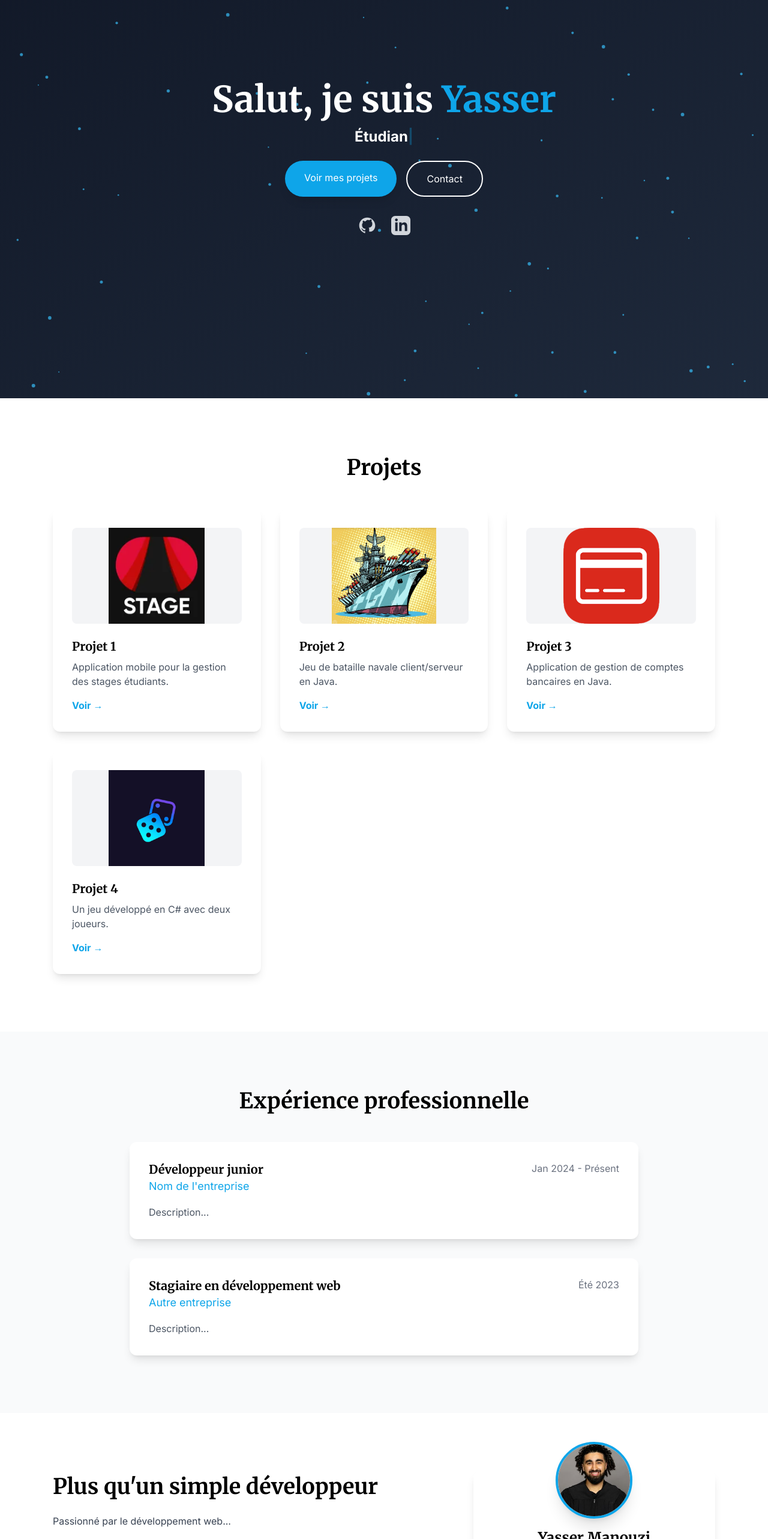
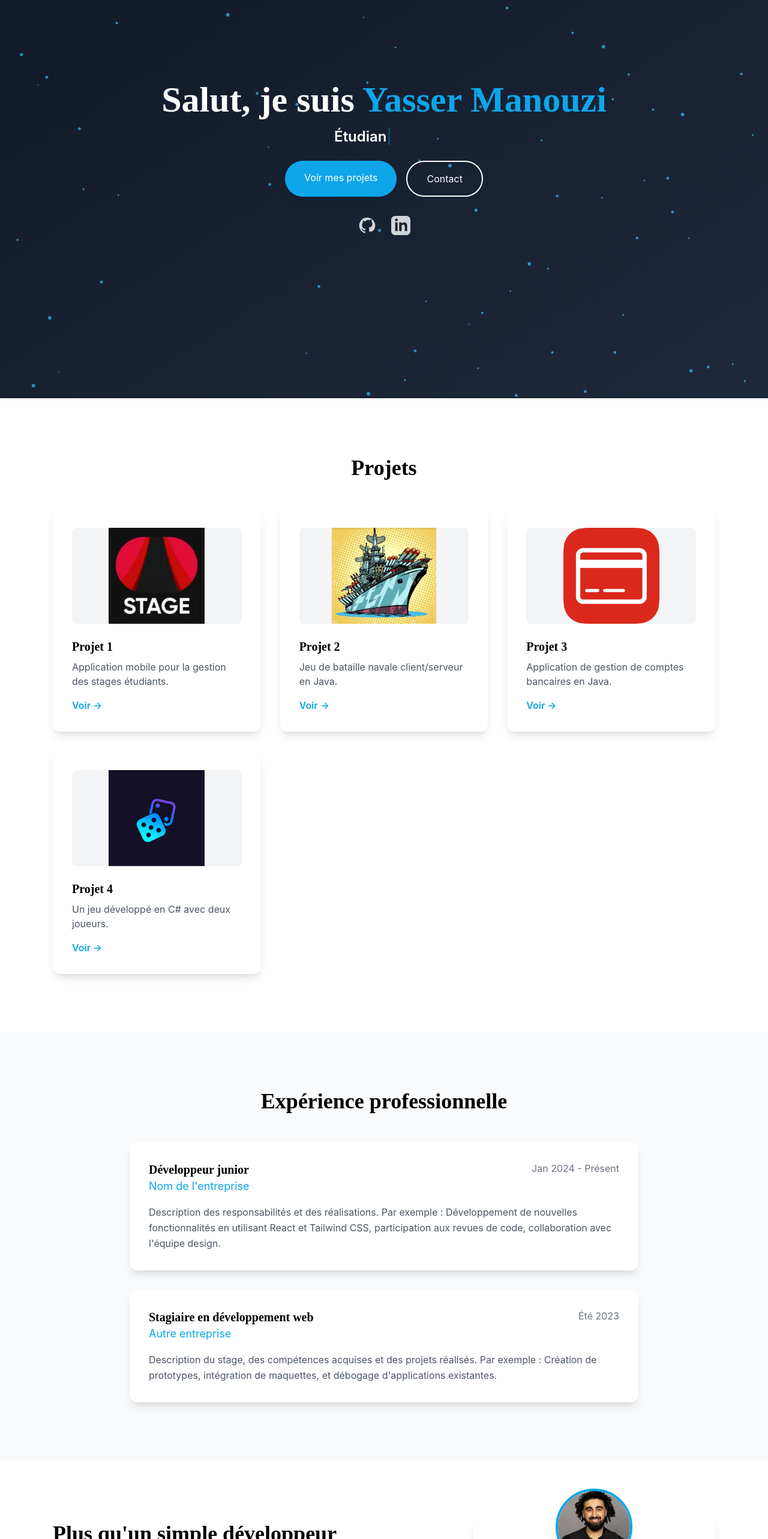
Before and after one commit to YasserManouzi/Portfolio, a React (Vite) app: page / in a window 1280 px wide. Shown: the part 220-2786 px from the top of the page at 60% size. Built offline with nearby package versions, Linux system fonts and the light colour scheme; the HTML template or start-up script is replaced by a standard one.

Commit message:
modification du code des couleurs en mode sombre

```diff
--- a/src/App.jsx
+++ b/src/App.jsx
@@ -2,20 +2,20 @@ import React, { useState, useEffect, useRef } from 'react';
 import ThemeToggle from './ThemeToggle';
 import { motion } from 'framer-motion';
 import { useInView } from 'react-intersection-observer';
-// ======================= COMPOSANT NAVBAR =======================
 
+// COMPOSANT POUR L'ANIMATION D'APPARITION
 const FadeInSection = ({ children }) => {
     const { ref, inView } = useInView({
-        triggerOnce: true,    // L'animation ne se joue qu'une seule fois
-        threshold: 0.1,       // Se déclenche quand 10% de la section est visible
-        rootMargin: '0px 0px -50px 0px', // Commence l'animation un peu avant que la section n'atteigne le bas de l'écran
+        triggerOnce: true,
+        threshold: 0.1,
+        rootMargin: '0px 0px -50px 0px',
     });
 
     return (
         <motion.div
             ref={ref}
-            initial={{ opacity: 0, y: 30 }} // État initial : invisible et 30px plus bas
-            animate={{ opacity: inView ? 1 : 0, y: inView ? 0 : 30 }} // État final : visible et à sa position normale
+            initial={{ opacity: 0, y: 30 }}
+            animate={{ opacity: inView ? 1 : 0, y: inView ? 0 : 30 }}
             transition={{ duration: 0.8, ease: "easeOut" }}
         >
             {children}
@@ -23,6 +23,7 @@ const FadeInSection = ({ children }) => {
     );
 };
 
+// ======================= COMPOSANT NAVBAR =======================
 const Navbar = ({ isScrolled, currentPage, setCurrentPage, scrollToSection, activeSection, theme, setTheme }) => {
     const [isMenuOpen, setIsMenuOpen] = useState(false);
 
@@ -44,7 +45,6 @@ const Navbar = ({ isScrolled, currentPage, setCurrentPage, scrollToSection, acti
                 </a>
                 <div className="flex items-center gap-2">
                     <nav className="hidden md:flex items-center gap-8">
-                        {/* === MODIFICATIONS DES COULEURS ICI === */}
                         <a href="#accueil" className={`font-medium transition-colors duration-300 dark:text-gray-300 ${currentPage === 'home' && activeSection === 'accueil' ? 'text-sky-500 link-active' : 'hover:text-sky-500 dark:hover:text-sky-400'}`} onClick={(e) => scrollToSection(e, "accueil")}>Accueil</a>
                         <a href="#projets" className={`font-medium transition-colors duration-300 dark:text-gray-300 ${currentPage === 'home' && activeSection === 'projets' ? 'text-sky-500 link-active' : 'hover:text-sky-500 dark:hover:text-sky-400'}`} onClick={(e) => scrollToSection(e, "projets")}>Projets</a>
                         <a href="#experience" className={`font-medium transition-colors duration-300 dark:text-gray-300 ${currentPage === 'home' && activeSection === 'experience' ? 'text-sky-500 link-active' : 'hover:text-sky-500 dark:hover:text-sky-400'}`} onClick={(e) => scrollToSection(e, "experience")}>Expérience</a>
@@ -61,12 +61,13 @@ const Navbar = ({ isScrolled, currentPage, setCurrentPage, scrollToSection, acti
             </div>
             <div className={`md:hidden overflow-hidden transition-all duration-500 ease-in-out bg-white/95 dark:bg-gray-800/95 shadow-lg border-t border-gray-200 dark:border-gray-700 ${isMenuOpen ? "max-h-screen opacity-100" : "max-h-0 opacity-0"}`}>
                 <ul className="flex flex-col gap-2 list-none p-4">
-                    <li><a href="#accueil" className="block py-2 px-4 rounded-md hover:bg-gray-100 dark:hover:bg-gray-700" onClick={(e) => handleMobileLinkClick(e, "accueil")}>Accueil</a></li>
-                    <li><a href="#projets" className="block py-2 px-4 rounded-md hover:bg-gray-100 dark:hover:bg-gray-700" onClick={(e) => handleMobileLinkClick(e, "projets")}>Projets</a></li>
-                    <li><a href="#experience" className="block py-2 px-4 rounded-md hover:bg-gray-100 dark:hover:bg-gray-700" onClick={(e) => handleMobileLinkClick(e, "experience")}>Expérience</a></li>
-                    <li><a href="#apropos" className="block py-2 px-4 rounded-md hover:bg-gray-100 dark:hover:bg-gray-700" onClick={(e) => handleMobileLinkClick(e, "apropos")}>À propos</a></li>
-                    <li><a href="#" className="block py-2 px-4 rounded-md hover:bg-gray-100 dark:hover:bg-gray-700" onClick={(e) => handleMobileLinkClick(e, () => setCurrentPage("coverLetter"))}>Lettre de présentation</a></li>
-                    <li><a href="#contact" className="block py-2 px-4 rounded-md hover:bg-gray-100 dark:hover:bg-gray-700" onClick={(e) => handleMobileLinkClick(e, "contact")}>Contact</a></li>
+                    {/* Correction ici : ajout de text-gray-800 dark:text-gray-200 pour les liens du menu mobile */}
+                    <li><a href="#accueil" className="block py-2 px-4 rounded-md hover:bg-gray-100 dark:hover:bg-gray-700 text-gray-800 dark:text-gray-200" onClick={(e) => handleMobileLinkClick(e, "accueil")}>Accueil</a></li>
+                    <li><a href="#projets" className="block py-2 px-4 rounded-md hover:bg-gray-100 dark:hover:bg-gray-700 text-gray-800 dark:text-gray-200" onClick={(e) => handleMobileLinkClick(e, "projets")}>Projets</a></li>
+                    <li><a href="#experience" className="block py-2 px-4 rounded-md hover:bg-gray-100 dark:hover:bg-gray-700 text-gray-800 dark:text-gray-200" onClick={(e) => handleMobileLinkClick(e, "experience")}>Expérience</a></li>
+                    <li><a href="#apropos" className="block py-2 px-4 rounded-md hover:bg-gray-100 dark:hover:bg-gray-700 text-gray-800 dark:text-gray-200" onClick={(e) => handleMobileLinkClick(e, "apropos")}>À propos</a></li>
+                    <li><a href="#" className="block py-2 px-4 rounded-md hover:bg-gray-100 dark:hover:bg-gray-700 text-gray-800 dark:text-gray-200" onClick={(e) => handleMobileLinkClick(e, () => setCurrentPage("coverLetter"))}>Lettre de présentation</a></li>
+                    <li><a href="#contact" className="block py-2 px-4 rounded-md hover:bg-gray-100 dark:hover:bg-gray-700 text-gray-800 dark:text-gray-200" onClick={(e) => handleMobileLinkClick(e, "contact")}>Contact</a></li>
                 </ul>
             </div>
         </header>
@@ -74,7 +75,7 @@ const Navbar = ({ isScrolled, currentPage, setCurrentPage, scrollToSection, acti
 };
 
 // ======================= COMPOSANT HOMEPAGE =======================
-const HomePage = ({ accueilRef, projetsRef, experienceRef, aproposRef, contactRef, setCurrentPage, projectsData }) => {
+const HomePage = ({ accueilRef, projetsRef, experienceRef, aproposRef, contactRef, setCurrentPage, projectsData, technologies }) => {
     const [phrases] = useState(["Étudiant et développeur junior", "Passionné par React et JavaScript", "Créateur d'expériences web"]);
     const [currentText, setCurrentText] = useState('');
     const [phraseIndex, setPhraseIndex] = useState(0);
@@ -97,7 +98,6 @@ const HomePage = ({ accueilRef, projetsRef, experienceRef, aproposRef, contactRe
         return () => clearTimeout(timeoutId);
     }, [currentText, isDeleting, typingSpeed, phraseIndex, phrases]);
 
-    // === CODE DE L'ANIMATION RESTAURÉ ICI ===
     const canvasRef = useRef(null);
     useEffect(() => {
         const canvas = canvasRef.current;
@@ -105,7 +105,6 @@ const HomePage = ({ accueilRef, projetsRef, experienceRef, aproposRef, contactRe
         const ctx = canvas.getContext('2d');
         let particles = [];
         let animId = null;
-
         const resizeCanvas = () => {
             canvas.width = window.innerWidth;
             canvas.height = window.innerHeight;
@@ -122,7 +121,6 @@ const HomePage = ({ accueilRef, projetsRef, experienceRef, aproposRef, contactRe
         };
         resizeCanvas();
         window.addEventListener('resize', resizeCanvas);
-
         const animate = () => {
             ctx.clearRect(0, 0, canvas.width, canvas.height);
             particles.forEach((p) => {
@@ -138,22 +136,34 @@ const HomePage = ({ accueilRef, projetsRef, experienceRef, aproposRef, contactRe
             animId = requestAnimationFrame(animate);
         };
         animate();
-
         return () => {
             window.removeEventListener('resize', resizeCanvas);
             if (animId) cancelAnimationFrame(animId);
         };
     }, []);
-    // ==========================================
+
+    const { ref: technologiesRef, inView: technologiesInView } = useInView({
+        triggerOnce: true,
+        threshold: 0.2,
+        rootMargin: '0px 0px -50px 0px',
+    });
+
+    const containerVariants = {
+        hidden: { opacity: 0 },
+        visible: { opacity: 1, transition: { staggerChildren: 0.1 } },
+    };
+
+    const itemVariants = {
+        hidden: { y: 20, opacity: 0 },
+        visible: { y: 0, opacity: 1 },
+    };
 
     return (
         <>
-        <FadeInSection>
             <section id="accueil" ref={accueilRef} className="flex flex-col items-center justify-center bg-gradient-to-br from-gray-900 to-slate-800 text-white px-6 text-center pt-20 pb-20 relative overflow-hidden min-h-screen">
-                {/* === BALISE CANVAS RESTAURÉE ICI === */}
                 <canvas ref={canvasRef} className="absolute inset-0 w-full h-full" />
                 <div className="relative z-10 animate-fade-in-up">
-                    <h1 className="text-4xl md:text-6xl font-extrabold mb-4 font-heading">Salut, je suis <span className="text-sky-500">Yasser</span></h1>
+                    <h1 className="text-4xl md:text-6xl font-extrabold mb-4 font-heading">Salut, je suis <span className="text-sky-500">Yasser Manouzi</span></h1>
                     <p className="text-lg md:text-2xl font-semibold max-w-2xl h-8 mb-6">{currentText}<span className="typing-cursor text-sky-500">|</span></p>
                     <div className="flex flex-col md:flex-row gap-4 mb-8 justify-center">
                         <a href="#projets" onClick={(e) => { e.preventDefault(); projetsRef.current.scrollIntoView({ behavior: 'smooth' }); }} className="inline-block px-8 py-4 bg-sky-500 text-white rounded-full shadow-lg hover:bg-sky-600 transition-colors transform hover:-translate-y-1">Voir mes projets</a>
@@ -165,7 +175,6 @@ const HomePage = ({ accueilRef, projetsRef, experienceRef, aproposRef, contactRe
                     </div>
                 </div>
             </section>
-            </FadeInSection>
 
             <FadeInSection>
                 <section id="projets" ref={projetsRef} className="py-24 bg-white dark:bg-gray-900 transition-colors">
@@ -194,11 +203,11 @@ const HomePage = ({ accueilRef, projetsRef, experienceRef, aproposRef, contactRe
                         <div className="space-y-8">
                             <div className="bg-white dark:bg-gray-800 p-8 rounded-xl shadow-lg">
                                 <div className="flex justify-between items-start flex-wrap"><div><h3 className="text-xl font-semibold font-heading dark:text-white">Développeur junior</h3><p className="text-lg text-sky-500">Nom de l'entreprise</p></div><span className="text-gray-500 dark:text-gray-400 mt-2 md:mt-0">Jan 2024 - Présent</span></div>
-                            <p className="mt-4 text-gray-600 dark:text-gray-300 leading-relaxed">Description...</p>
+                                <p className="mt-4 text-gray-600 dark:text-gray-300 leading-relaxed">Description des responsabilités et des réalisations. Par exemple : Développement de nouvelles fonctionnalités en utilisant React et Tailwind CSS, participation aux revues de code, collaboration avec l'équipe design.</p>
                             </div>
                             <div className="bg-white dark:bg-gray-800 p-8 rounded-xl shadow-lg">
                                  <div className="flex justify-between items-start flex-wrap"><div><h3 className="text-xl font-semibold font-heading dark:text-white">Stagiaire en développement web</h3><p className="text-lg text-sky-500">Autre entreprise</p></div><span className="text-gray-500 dark:text-gray-400 mt-2 md:mt-0">Été 2023</span></div>
-                            <p className="mt-4 text-gray-600 dark:text-gray-300 leading-relaxed">Description...</p>
+                                <p className="mt-4 text-gray-600 dark:text-gray-300 leading-relaxed">Description du stage, des compétences acquises et des projets réalisés. Par exemple : Création de prototypes, intégration de maquettes, et débogage d'applications existantes.</p>
                             </div>
                         </div>
                     </div>
@@ -210,12 +219,12 @@ const HomePage = ({ accueilRef, projetsRef, experienceRef, aproposRef, contactRe
                      <div className="max-w-6xl mx-auto px-6 grid lg:grid-cols-5 gap-x-16 items-center">
                         <div className="lg:col-span-3">
                             <h2 className="text-4xl font-bold mb-6 font-heading text-center lg:text-left dark:text-white">Plus qu'un simple développeur</h2>
-                        <p className="text-gray-700 dark:text-gray-300 leading-relaxed mb-4">Passionné par le développement web...</p>
+                            <p className="text-gray-700 dark:text-gray-300 leading-relaxed mb-4">Passionné par le développement web, mon aventure a commencé avec une simple ligne de JavaScript qui a animé un élément sur une page. Depuis ce jour, je suis fasciné par la capacité du code à transformer des idées en expériences interactives et utiles. Mon objectif est de créer des interfaces non seulement fonctionnelles, mais aussi intuitives et agréables à utiliser.</p>
                             <div className="mt-8">
                                 <h3 className="text-2xl font-semibold mb-4 font-heading text-center lg:text-left dark:text-white">Mes principes</h3>
                                 <ul className="space-y-3">
-                                <li className="flex items-start"><svg className="w-6 h-6 text-sky-500 mr-3 flex-shrink-0 mt-1" fill="none" stroke="currentColor" viewBox="0 0 24 24"><path strokeLinecap="round" strokeLinejoin="round" strokeWidth="2" d="M9 12l2 2 4-4m6 2a9 9 0 11-18 0 9 9 0 0118 0z"></path></svg><span className="text-gray-700 dark:text-gray-300"><strong className="font-semibold text-gray-900 dark:text-white">Apprentissage continu :</strong> ...</span></li>
-                                <li className="flex items-start"><svg className="w-6 h-6 text-sky-500 mr-3 flex-shrink-0 mt-1" fill="none" stroke="currentColor" viewBox="0 0 24 24"><path strokeLinecap="round" strokeLinejoin="round" strokeWidth="2" d="M9 12l2 2 4-4m6 2a9 9 0 11-18 0 9 9 0 0118 0z"></path></svg><span className="text-gray-700 dark:text-gray-300"><strong className="font-semibold text-gray-900 dark:text-white">La collaboration avant tout :</strong> ...</span></li>
+                                    <li className="flex items-start"><svg className="w-6 h-6 text-sky-500 mr-3 flex-shrink-0 mt-1" fill="none" stroke="currentColor" viewBox="0 0 24 24"><path strokeLinecap="round" strokeLinejoin="round" strokeWidth="2" d="M9 12l2 2 4-4m6 2a9 9 0 11-18 0 9 9 0 0118 0z"></path></svg><span className="text-gray-700 dark:text-gray-300"><strong className="font-semibold text-gray-900 dark:text-white">Apprentissage continu :</strong> Le monde du web évolue vite, et j'adore ça.</span></li>
+                                    <li className="flex items-start"><svg className="w-6 h-6 text-sky-500 mr-3 flex-shrink-0 mt-1" fill="none" stroke="currentColor" viewBox="0 0 24 24"><path strokeLinecap="round" strokeLinejoin="round" strokeWidth="2" d="M9 12l2 2 4-4m6 2a9 9 0 11-18 0 9 9 0 0118 0z"></path></svg><span className="text-gray-700 dark:text-gray-300"><strong className="font-semibold text-gray-900 dark:text-white">La collaboration avant tout :</strong> Les meilleures solutions naissent du travail d'équipe.</span></li>
                                 </ul>
                             </div>
                         </div>
@@ -225,7 +234,14 @@ const HomePage = ({ accueilRef, projetsRef, experienceRef, aproposRef, contactRe
                                 <h3 className="text-2xl font-bold font-heading dark:text-white">Yasser Manouzi</h3>
                                 <p className="text-gray-500 dark:text-gray-400 mb-6">Développeur Front-end</p>
                                 <h4 className="text-xl font-semibold mb-4 font-heading dark:text-white">Technologies</h4>
-                            <div className="flex flex-wrap justify-center gap-3">{/* ... badges ... */}</div>
+                                <motion.div ref={technologiesRef} className="flex flex-wrap justify-center gap-2" variants={containerVariants} initial="hidden" animate={technologiesInView ? "visible" : "hidden"}>
+                                    {technologies.map((tech) => (
+                                        <motion.div key={tech.name} variants={itemVariants} className="flex items-center gap-2 bg-gray-100 dark:bg-gray-700 text-gray-800 dark:text-gray-200 text-sm font-medium px-3 py-1 rounded-full transition-transform transform hover:scale-110">
+                                            <i className={`${tech.icon} text-lg`}></i>
+                                            <span>{tech.name}</span>
+                                        </motion.div>
+                                    ))}
+                                </motion.div>
                             </div>
                         </div>
                     </div>
@@ -244,22 +260,24 @@ const HomePage = ({ accueilRef, projetsRef, experienceRef, aproposRef, contactRe
         </>
     );
 };
+
 // ======================= COMPOSANT PROJECTPAGE =======================
 const ProjectPage = ({ title, description, details, fullImage, setCurrentPage }) => (
-    // On retire min-h-screen ici pour laisser le conteneur principal gérer la hauteur
-    <div className="w-full max-w-4xl mx-auto px-6 py-12 animate-fade-in-up">
+    <div className="min-h-screen bg-white dark:bg-gray-900 transition-colors">
+        <div className="w-full max-w-4xl mx-auto px-6 py-12 pt-24 animate-fade-in-up">
             <button onClick={() => setCurrentPage('home')} className="flex items-center gap-2 text-sky-500 hover:text-sky-600 font-semibold mb-8">
                 <svg className="w-4 h-4" fill="none" stroke="currentColor" viewBox="0 0 24 24"><path strokeLinecap="round" strokeLinejoin="round" strokeWidth="2" d="M10 19l-7-7m0 0l7-7m-7 7h18" /></svg>
                 Retour à l'accueil
             </button>
-        <h1 className="text-4xl font-extrabold text-gray-900 dark:text-gray-100 mb-4 font-heading">{title}</h1>
+            <h1 className="text-4xl font-extrabold text-gray-900 dark:text-white mb-4 font-heading">{title}</h1>
             <p className="text-lg text-gray-700 dark:text-gray-300 leading-relaxed mb-6">{description}</p>
             <div className="mb-8 rounded-lg overflow-hidden shadow-lg bg-gray-100 dark:bg-gray-800 flex justify-center items-center p-4">
                 <img src={fullImage} alt={`Image principale du projet ${title}`} className="max-h-96 object-contain rounded-lg" />
             </div>
             <div className="bg-white dark:bg-gray-800 p-8 rounded-lg shadow-lg">
-            <h3 className="text-2xl font-bold mb-4 font-heading dark:text-gray-100">Détails du projet</h3>
+                <h3 className="text-2xl font-bold mb-4 font-heading dark:text-white">Détails du projet</h3>
                 <p className="text-gray-600 dark:text-gray-400">{details}</p>
+            </div>
         </div>
     </div>
 );
@@ -267,12 +285,18 @@ const ProjectPage = ({ title, description, details, fullImage, setCurrentPage })
 
 // ======================= COMPOSANT COVERLETTERPAGE =======================
 const CoverLetterPage = ({ setCurrentPage }) => (
-    <div className="min-h-screen bg-gray-50 dark:bg-black transition-colors">
-        <div className="w-full max-w-4xl mx-auto px-6 py-12 pt-24 animate-fade-in-up">
-            <button onClick={() => setCurrentPage('home')} className="flex items-center gap-2 text-sky-500 hover:text-sky-600 font-semibold mb-8"><svg className="w-4 h-4" fill="none" stroke="currentColor" viewBox="0 0 24 24"><path strokeLinecap="round" strokeLinejoin="round" strokeWidth="2" d="M10 19l-7-7m0 0l7-7m-7 7h18" /></svg>Retour à l'accueil</button>
+    <div className="min-h-screen bg-white dark:bg-gray-900 transition-colors flex justify-center items-center">
+        <div className="w-full max-w-4xl mx-auto px-6 py-12 animate-fade-in-up">
+            <button onClick={() => setCurrentPage('home')} className="flex items-center gap-2 text-sky-500 hover:text-sky-600 font-semibold mb-8">
+                <svg className="w-4 h-4" fill="none" stroke="currentColor" viewBox="0 0 24 24"><path strokeLinecap="round" strokeLinejoin="round" strokeWidth="2" d="M10 19l-7-7m0 0l7-7m-7 7h18" /></svg>
+                Retour à l'accueil
+            </button>
             <h1 className="text-4xl font-extrabold text-gray-900 dark:text-white mb-4 font-heading">Lettre de présentation</h1>
+            {/* === CORRECTION ICI : Couleurs du fond et du texte pour la carte === */}
             <div className="bg-white dark:bg-gray-800 p-8 rounded-lg shadow-lg">
-                <p className="text-gray-600 dark:text-gray-400 leading-relaxed whitespace-pre-wrap">Votre lettre de présentation...</p>
+                <p className="text-gray-700 dark:text-gray-300 leading-relaxed whitespace-pre-wrap">
+                    Votre lettre de présentation...
+                </p>
             </div>
         </div>
     </div>
@@ -283,9 +307,21 @@ const CoverLetterPage = ({ setCurrentPage }) => (
 const App = () => {
     const projectsData = [
         { id: 'project1', cardTitle: 'Projet 1', pageTitle: 'StageEtu - Application Mobile', description: 'Application mobile pour la gestion des stages étudiants.', image: 'images/stageEtu.png', fullImage: 'images/imageAppStage.png', details: 'Ce projet a été développé dans le cadre de ma formation...' },
-        { id: 'project2', cardTitle: 'Projet 2', pageTitle: 'Jeu de Bataille Navale', description: 'Jeu de bataille navale client/serveur en Java.', image: 'images/battleship.png', fullImage: 'images/battleship_full.png', details: 'Jeu de bataille navale développé en Java...' },
-        { id: 'project3', cardTitle: 'Projet 3', pageTitle: 'Application de Gestion Bancaire', description: 'Application de gestion de comptes bancaires en Java.', image: 'images/gestionBanque.png', fullImage: 'images/gestionBanque_full.png', details: 'Détails sur l\'application...' },
-        { id: 'project4', cardTitle: 'Projet 4', pageTitle: 'Jeu de Dés en C#', description: 'Un jeu développé en C# avec deux joueurs.', image: 'images/diceGame.png', fullImage: 'images/diceGame_full.png', details: 'Détails sur le jeu de dés...' },
+        { id: 'project2', cardTitle: 'Projet 2', pageTitle: 'Jeu de Bataille Navale', description: 'Jeu de bataille navale client/serveur en Java.', image: 'images/battleship.png', fullImage: 'images/battleship.png', details: 'Jeu de bataille navale développé en Java...' },
+        { id: 'project3', cardTitle: 'Projet 3', pageTitle: 'Application de Gestion Bancaire', description: 'Application de gestion de comptes bancaires en Java.', image: 'images/gestionBanque.png', fullImage: 'images/gestionBanque.png', details: 'Détails sur l\'application...' },
+        { id: 'project4', cardTitle: 'Projet 4', pageTitle: 'Jeu de Dés en C#', description: 'Un jeu développé en C# avec deux joueurs.', image: 'images/diceGame.png', fullImage: 'images/diceGame.png', details: 'Détails sur le jeu de dés...' },
+    ];
+
+    const technologies = [
+        { name: "HTML", icon: "devicon-html5-plain" },
+        { name: "CSS", icon: "devicon-css3-plain" },
+        { name: "JavaScript", icon: "devicon-javascript-plain" },
+        { name: "React", icon: "devicon-react-original" },
+        { name: "TailwindCSS", icon: "devicon-tailwindcss-plain" },
+        { name: "Node.js", icon: "devicon-nodejs-plain" },
+        { name: "Java", icon: "devicon-java-plain" },
+        { name: "C#", icon: "devicon-csharp-plain" },
+        { name: "Git", icon: "devicon-git-plain" },
     ];
 
     const [isScrolled, setIsScrolled] = useState(false);
@@ -351,6 +387,7 @@ const App = () => {
                     accueilRef={accueilRef} projetsRef={projetsRef} experienceRef={experienceRef}
                     aproposRef={aproposRef} contactRef={contactRef} setCurrentPage={setCurrentPage}
                     projectsData={projectsData}
+                    technologies={technologies}
                 />;
         }
     };
@@ -370,7 +407,6 @@ const App = () => {
                 {renderContent()}
             </main>
             <footer className="bg-gray-800 dark:bg-black text-white py-6 text-center border-t border-transparent dark:border-gray-800 transition-colors">
-
                 <p className="text-sm text-gray-400">© 2025 Yasser. Tous droits réservés.</p>
             </footer>
         </div>
```
Also changed, not shown: index.html (+5 -6 lines). Lines whose indentation alone changed are shown as unchanged.
